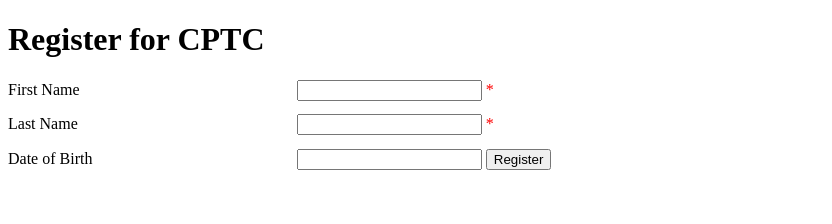
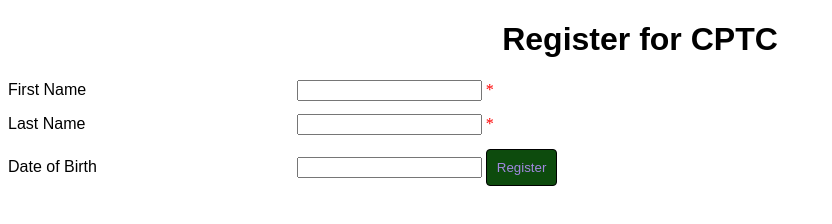
Before and after one commit to Amoonguss-0/formValidation, a plain HTML site: page index.html in a window 1280 px wide. Shown: the whole page, without its empty margins (0-832 px from the left). Drawn offline with Linux system fonts and the light colour scheme.

Commit message:
Added styling to button and custom font

```diff
--- a/css/site.css
+++ b/css/site.css
@@ -2,8 +2,29 @@ form span{
     color:red
 }
 
+h1{
+    text-align: center;
+}
+
 input[type = text]{
     margin-bottom: 1em;
+}
+
+button{
+    padding: .75em;
+    border-radius: .3em;
+    background-color: rgb(13, 75, 13);
+    color: rgb(162, 136, 224);
+    border: 1px solid black;
+    cursor: pointer;
+}
+
+h1, form label, form button, form input{
+    font-family: sans-serif;
+}
+
+button:hover{
+    background-color: darkgreen;
 }
 
 form label{
```
